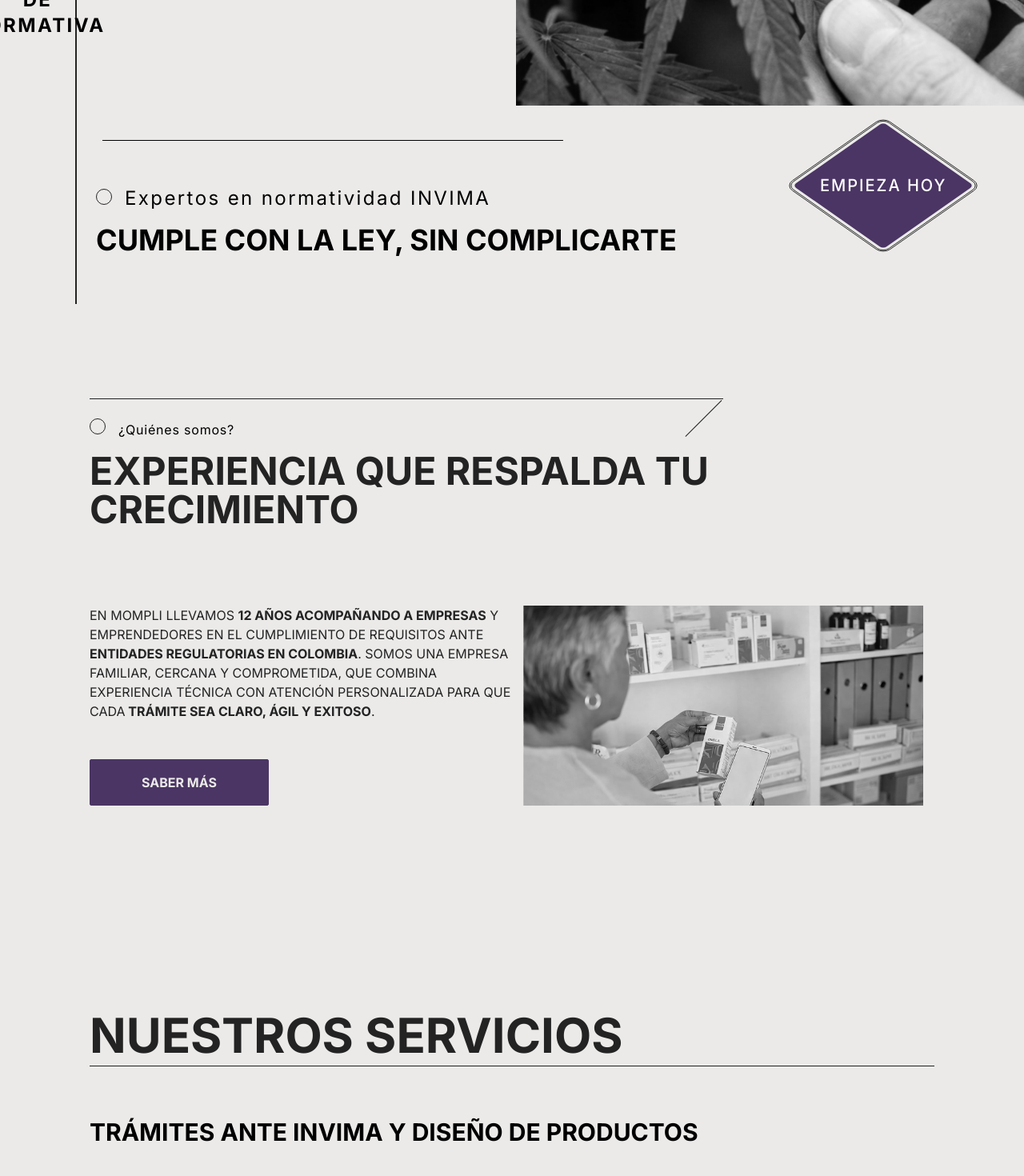
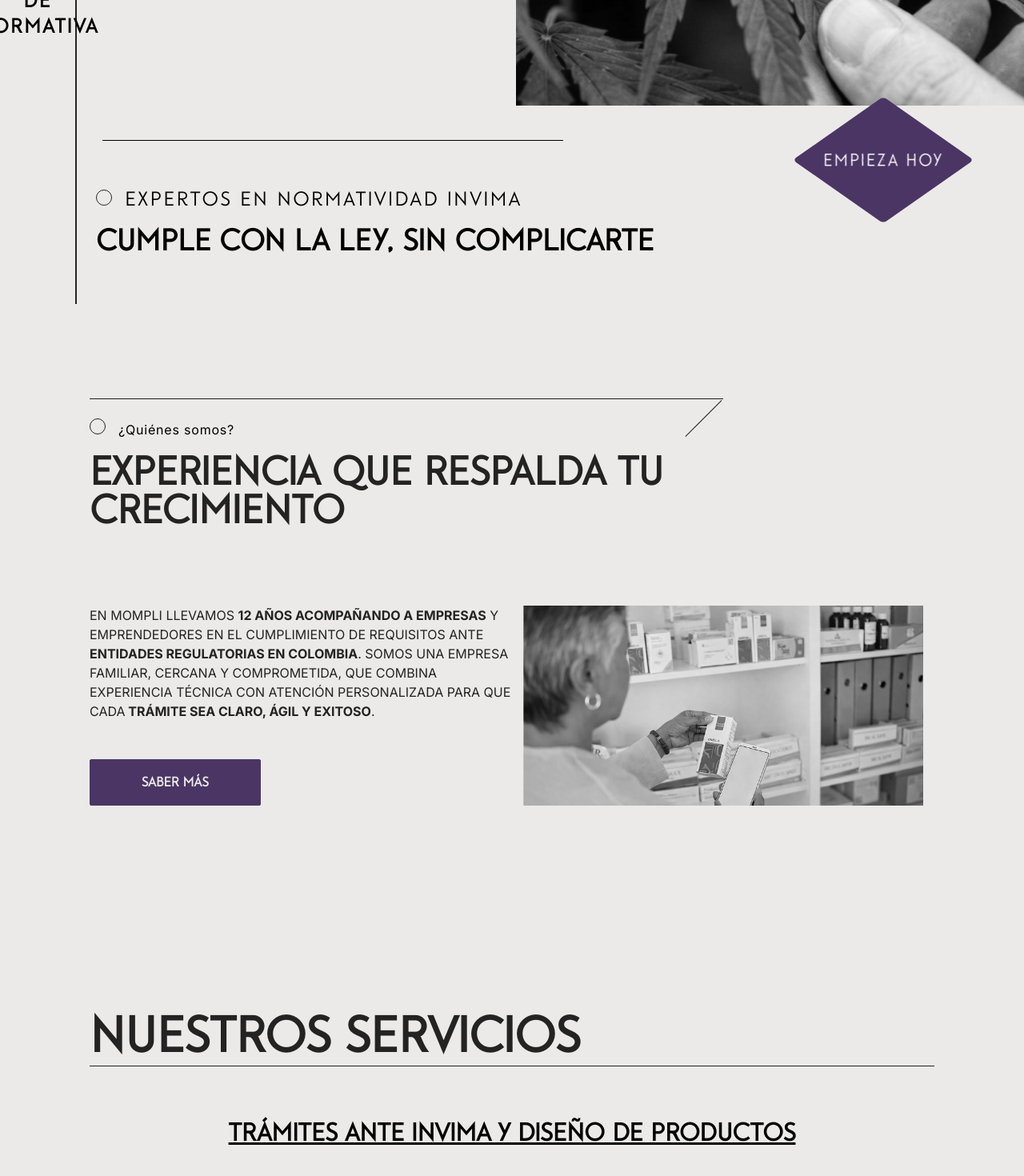
Before and after one commit to goo-hub/mompli, a React (Create React App) app: page / in a window 1280 px wide. Shown: the part 400-1870 px from the top of the page at 80% size. Built offline with nearby package versions, Linux system fonts and the light colour scheme; the HTML template or start-up script is replaced by a standard one.

Commit message:
botón animado y fuentes

```diff
--- a/src/components/Footer/footer.jsx
+++ b/src/components/Footer/footer.jsx
@@ -101,7 +101,7 @@
               <p>
                 Realizado por{" "}
                 <a
-                  href="https://goohub.digital"
+                  href="https://goohubdigital.com"
                   target="_blank"
                   rel="noreferrer"
                 >
--- a/src/components/Hero/hero.jsx
+++ b/src/components/Hero/hero.jsx
@@ -67,27 +67,63 @@
       <div className="container mx-auto flex flex-col lg:flex-row justify-between px-0 lg:px-24 2xl:px-2 h-1/4 mt-0 lg:-mt-12">
         {/* Texto */}
         <div className="group w-full lg:w-10/12 flex flex-col justify-center px-6 py-6 lg:py-0 mt-0 lg:mt-12">
-          <p className="text-lg lg:text-2xl tracking-widest mb-4 pt-6 before:transition-all duration-500 before:inline-block before:w-5 before:h-5 before:mr-4 before:border before:border-primary before:group-hover:bg-accent before:rounded-full">
+          <p className="text-lg lg:text-2xl font-guess tracking-widest mb-4 pt-6 before:transition-all duration-500 before:inline-block before:w-5 before:h-5 before:mr-4 before:border before:border-primary before:group-hover:bg-accent before:rounded-full">
             {slides[current].subtitle}
           </p>
           <h1 className="text-2xl lg:text-4xl 2xl:text-6xl font-bold  leading-tight mb-6">
             {slides[current].title}
           </h1>
         </div>
-        {/* Botón tipo rombo con animación */}
-        <div className="hidden lg:block relative group w-40 h-40 rounded-xl scale-y-[70%] cursor-pointer z-30">
-          {/* Fondo animado con pulso */}
-          <div className="absolute inset-0 transform rotate-45 bg-accent group-hover:bg-light rounded-md outline-double outline-offset-4 outline-primary group-hover:outline-[#c5c5c5] transition duration-300 group-hover:scale-105 group-hover:shadow-[0_0_30px_4px_rgba(0,0,0,0.2)]" />
+        <div className="hidden lg:block relative group w-40 h-40 rounded-xl scale-y-[70%] cursor-pointer z-30 -translate-y-8">
 
-          {/* Botón encima */}
+  {/* Fondo principal */}
+  <div className="absolute inset-0 transform rotate-45 bg-accent group-hover:bg-primary rounded-md transition duration-300 group-hover:shadow-[0_0_30px_4px_rgba(0,0,0,0.2)]" />
+
+  {/* Anillos — parten pequeños desde el centro y crecen hacia afuera */}
+  {[0, 0.6, 1.2, 1.8, 2.4].map((delay, i) => (
+    <div
+      key={i}
+      className="absolute rotate-45 rounded-md pointer-events-none border border-white/10"
+      style={{
+        animation: `diamondRing 3s linear infinite`,
+        animationDelay: `${delay}s`,
+        top: "50%",
+        left: "50%",
+        width: "0%",
+        height: "0%",
+        transform: "rotate(45deg) translate(-50%, -50%)",
+        transformOrigin: "top left",
+      }}
+    />
+  ))}
+
+  {/* Texto */}
   <button
     onClick={onCtaClick}
-            className="absolute inset-0 transform rotate-45 flex items-center justify-center text-white font-bold text-xl transition-all duration-300 group-hover:text-accent"
+    className="absolute inset-0 transform rotate-45 flex items-center justify-center text-white font-bold text-xl transition-all duration-300 group-hover:text-light"
   >
     <span className="-rotate-45 font-medium scale-y-[150%] tracking-widest group-hover:-translate-y-1 transition-all duration-300">
       EMPIEZA HOY
     </span>
   </button>
+
+  <style>{`
+    @keyframes diamondRing {
+      0% {
+        width: 0%;
+        height: 0%;
+        opacity: 1;
+      }
+      80% {
+        opacity: 1;
+      }
+      100% {
+        width: 100%;
+        height: 100%;
+        opacity: 0;
+      }
+    }
+  `}</style>
 </div>
       </div>
     </section>
--- a/src/components/Nosotros/nosotros.jsx
+++ b/src/components/Nosotros/nosotros.jsx
@@ -38,7 +38,7 @@
         </div>
         <div className="flex flex-col lg:flex-row justify-center items-center py-12 lg:py-24">
           <div className="w-full lg:w-1/2">
-            <p className="text-primary uppercase ml-0 2xl:ml-12 text-justify lg:text-left">
+            <p className="text-primary font-Inter uppercase ml-0 2xl:ml-12 text-justify lg:text-left">
               En Mompli llevamos <strong>12 años acompañando a empresas</strong>{" "}
               y emprendedores en el cumplimiento de requisitos ante{" "}
               <strong>entidades regulatorias en Colombia</strong>. Somos una
--- a/src/components/Servicios/disenoProductos.jsx
+++ b/src/components/Servicios/disenoProductos.jsx
@@ -225,7 +225,7 @@
           style={{ scrollSnapAlign: "start" }}
         >
           <img src={item.image} alt={item.title} className="w-full object-cover grayscale hover:grayscale-0 transition duration-300" draggable={false} />
-          <h4 className="font-bold text-sm p-2 line-clamp-3">{item.title}</h4>
+          <h4 className="font-bold font-Inter text-sm p-2 line-clamp-3">{item.title}</h4>
         </div>
       ))}
     </div>
@@ -250,7 +250,7 @@
 
   return (
     <div className="pt-8 lg:pt-16">
-      <h2 className="text-xl lg:text-3xl font-bold uppercase mb-8 lg:mb-16">
+      <h2 className="text-xl lg:text-3xl font-bold text-center underline uppercase mb-8 lg:mb-16">
         Trámites ante Invima y Diseño de productos
       </h2>
 
@@ -260,7 +260,7 @@
           <button
             key={tab}
             onClick={() => setActiveTab(tab)}
-            className={`py-2 px-4 border-b-2 transition ${
+            className={`py-2 px-4 border-b-2 font-Inter transition ${
               activeTab === tab
                 ? "border-primary text-light bg-primary font-semibold rounded-t-sm"
                 : "border-transparent text-gray-500 hover:text-black"
@@ -275,7 +275,7 @@
       <div className="flex flex-col gap-8 lg:hidden">
         {Object.keys(tabsData).map((tab) => (
           <div key={tab}>
-            <h3 className="font-bold text-lg mb-3">{tab}</h3>
+            <h3 className="font-bold font-Inter text-lg mb-3">{tab}</h3>
             <MobileCarousel items={tabsData[tab]} onCardClick={openModal} />
           </div>
         ))}
@@ -294,7 +294,7 @@
               idx < 2 ? "border-r border-primary" : ""
             }`}
           >
-            <h4 className="font-bold text-xl group-hover:underline">{item.title}</h4>
+            <h4 className="font-bold font-Inter text-xl group-hover:underline">{item.title}</h4>
             <img
               src={item.image}
               alt={item.title}
--- a/src/components/Servicios/servicios.jsx
+++ b/src/components/Servicios/servicios.jsx
@@ -93,7 +93,7 @@
           style={{ scrollSnapAlign: "start" }}
         >
           <img src={item.image} alt={item.title} className="w-full object-cover  grayscale hover:grayscale-0 transition duration-300" draggable={false} />
-          <h4 className="font-bold text-sm p-2 line-clamp-3">{item.title}</h4>
+          <h4 className="font-bold font-Inter text-sm p-2 line-clamp-3">{item.title}</h4>
         </div>
       ))}
     </div>
@@ -119,7 +119,7 @@
   return (
     <section className="container mx-auto pt-8 lg:pt-16 px-5 lg:px-28 2xl:px-8">
       <div className="container mx-auto border-b pb-2 border-primary">
-        <h2 className="text-primary font-bold uppercase text-3xl md:text-6xl">
+        <h2 className="text-primary font-bold text-center lg:text-left uppercase text-3xl md:text-6xl">
           Nuestros servicios
         </h2>
       </div>
@@ -128,7 +128,7 @@
       <TramitesInvima />
 
       <div className="container mx-auto pb-2 mt-12">
-        <h2 className="text-xl lg:text-3xl font-bold uppercase mb-8 lg:mb-16">
+        <h2 className="text-xl lg:text-3xl text-center underline font-bold uppercase mb-8 lg:mb-16">
           Cannabis
         </h2>
       </div>
@@ -139,7 +139,7 @@
           <button
             key={tab}
             onClick={() => setActiveTab(tab)}
-            className={`py-2 px-4 border-b-2 transition ${
+            className={`py-2 px-4 border-b-2 transition font-Inter ${
               activeTab === tab
                 ? "border-primary text-light bg-primary font-semibold rounded-t-sm"
                 : "border-transparent text-gray-500 hover:text-black"
@@ -154,7 +154,7 @@
       <div className="flex flex-col gap-8 lg:hidden">
         {Object.keys(tabsData).map((tab) => (
           <div key={tab}>
-            <h3 className="font-bold text-lg mb-3">{tab}</h3>
+            <h3 className="font-bold font-Inter text-lg mb-3">{tab}</h3>
             <MobileCarousel items={tabsData[tab]} onCardClick={openModal} />
           </div>
         ))}
@@ -173,7 +173,7 @@
               idx < 2 ? "border-r border-primary" : ""
             }`}
           >
-            <h4 className="font-bold text-xl group-hover:underline">{item.title}</h4>
+            <h4 className="font-bold text-xl font-Inter group-hover:underline">{item.title}</h4>
             <img
               src={item.image}
               alt={item.title}
--- a/src/index.css
+++ b/src/index.css
@@ -1,6 +1,14 @@
 @import url("https://fonts.googleapis.com/css2?family=Inter:ital,opsz,wght@0,14..32,100..900;1,14..32,100..900&display=swap");
 
 @tailwind base;
+
+@font-face {
+  font-family: 'GuessSans';
+  src: url('./fonts/guess-sans-regular/guess-sans-regular.otf') format('opentype');
+  font-weight: normal;
+  font-style: normal;
+  font-display: swap;
+}
 
 html,
 body {
@@ -10,8 +18,13 @@
 }
 
 body {
-  @apply bg-[#EBEAE9] font-Inter overflow-x-hidden;
+  @apply bg-[#EBEAE9] font-guess overflow-x-hidden;
 }
+
+p, ul, li {
+  @apply font-Inter;
+}
+
 
 form {
   caret-color: #4b3564 !important;
--- a/tailwind.config.js
+++ b/tailwind.config.js
@@ -12,7 +12,8 @@
         accent: '#4B3564'
       },
       fontFamily: {
-        'Inter': "Inter"
+        'Inter': "Inter",
+        guess: ['GuessSans', 'sans-serif'],
       }
     },
   },
```
Also changed, not shown: src/components/Header/header.jsx (+7 -7 lines), src/components/Servicios/tramitesInvima.jsx (+5 -5 lines), src/fonts/guess-sans-regular/guess-sans-regular.otf (added). Lines whose indentation alone changed are shown as unchanged.
